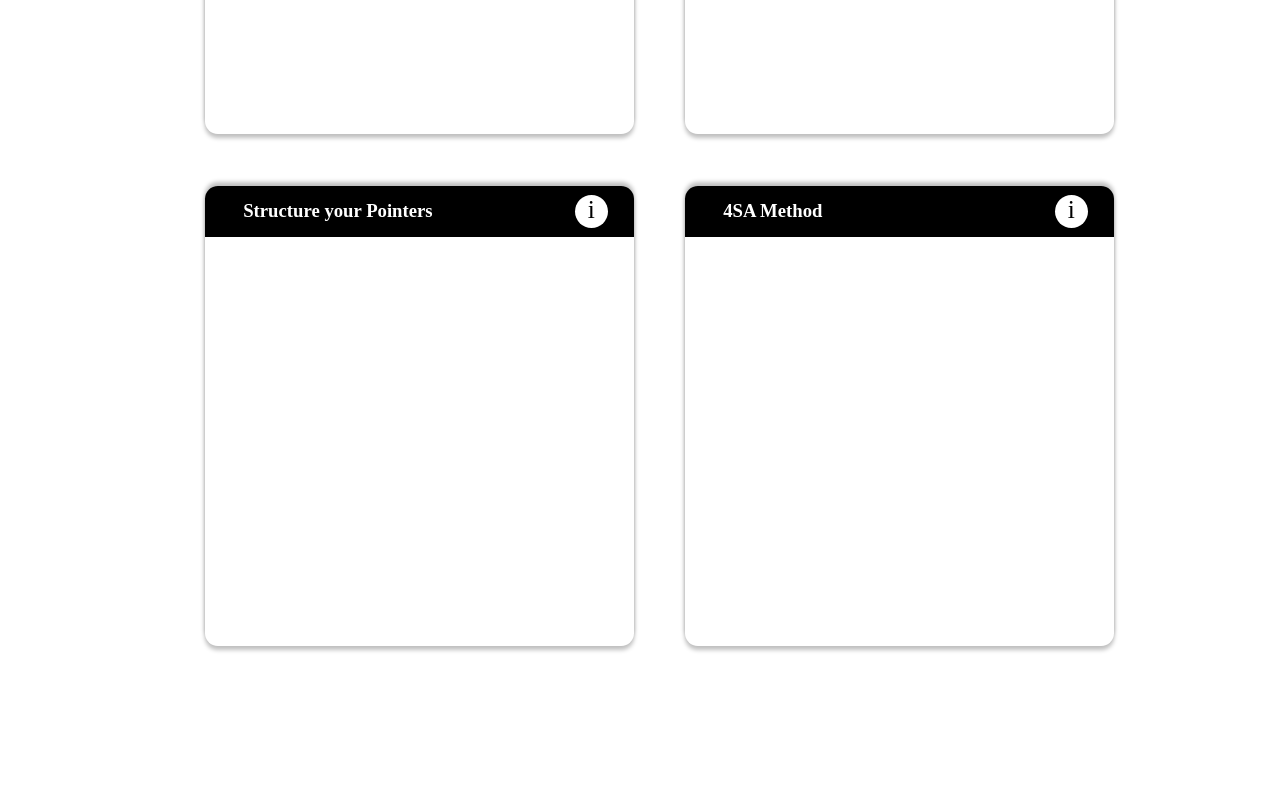
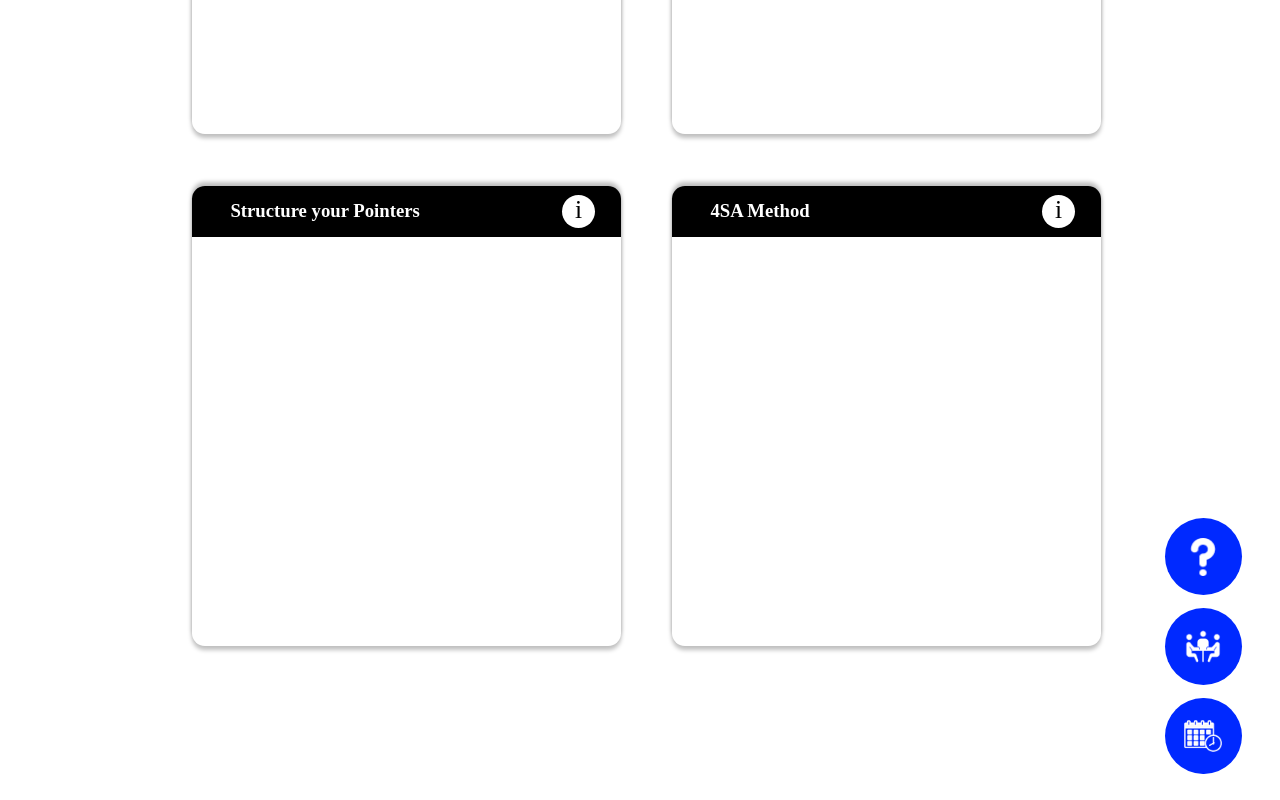
Before and after one commit to abhipandey1402/DeepThoughtAssignment, a plain HTML site: page index.html in a window 1280 px wide. Shown: the part 684-1484 px from the top of the page. Before the commit the page ends 1356 px from the top, so only its background shows below. Drawn offline with Linux system fonts and the light colour scheme.

Commit message:
Done with Last Changes

```diff
--- a/index.html
+++ b/index.html
@@ -101,7 +101,15 @@
                     </div>
                 </div>
                 <div class="right2">
-
+                    <div class="circle one">
+                        <img src="./right-que-mark.png">
+                    </div>
+                    <div class="circle two">
+                        <img src="./right-meeting.png">
+                    </div>
+                    <div class="circle three">
+                        <img src="./right-calendar.png">
+                    </div>
                 </div>
             </div>
 
--- a/style.css
+++ b/style.css
@@ -96,7 +96,10 @@ body {
 
 /* ---- */
 .right {
-    width: 7vw;
+    /* width: 7vw; */
+    display: flex;
+    flex-flow: column;
+    justify-content: space-between;
 }
 
 .right1 {
@@ -143,6 +146,7 @@ body {
 
 .main {
     width: 75vw;
+    margin-bottom: 10vw;
 }
 
 .first {
@@ -230,3 +234,29 @@ body {
     font-size: 2vw;
     color: black;
 }
+
+
+
+.right2{
+    height: 20vw;
+    display: flex;
+    flex-flow: column;
+    justify-content: space-between;
+    margin-bottom: 2vw;
+    margin-right: 3vw;
+}
+
+.circle{
+    width: 6vw;
+    height: 6vw;
+    background-color: #0029FF;
+    border-radius: 3vw;
+    display: flex;
+    justify-content: center;
+    align-items: center;
+}
+
+.circle > img{
+    width: 3vw;
+    height: 3vw;
+}
```
Also changed, not shown: right-calendar.png (added), right-meeting.png (added), right-que-mark.png (added).
